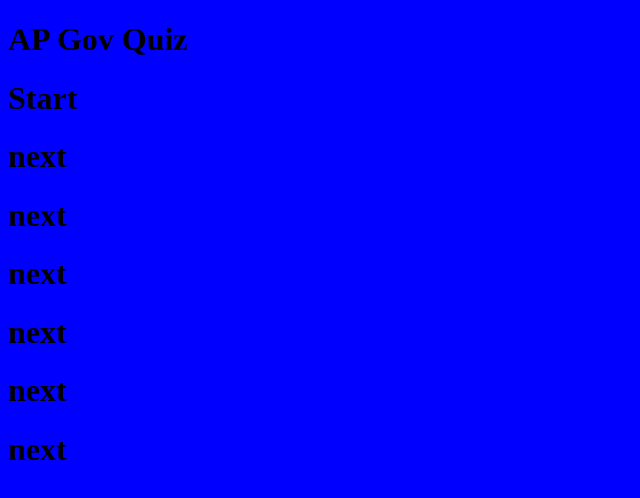
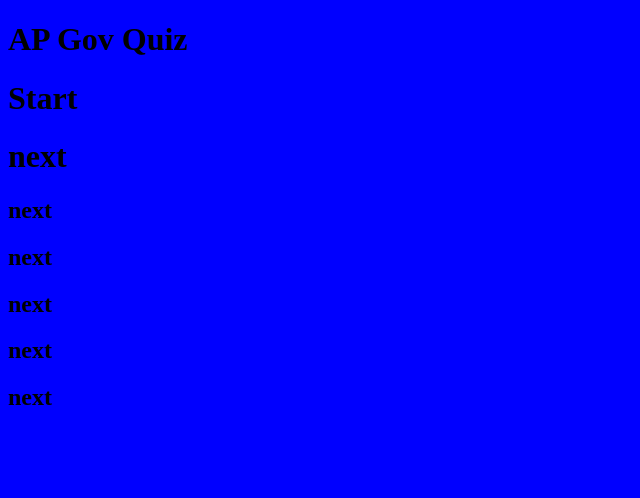
Before and after one commit to ARandomGuy1/Quiz, a plain HTML site: page index.html in a window 1280 px wide. Shown: the whole page, without its empty margins (0-640 px from the left). Drawn offline with nearby package versions, Linux system fonts and the light colour scheme.

Commit message:
Update index.html

```diff
--- a/index.html
+++ b/index.html
@@ -52,10 +52,10 @@
 			<li id = "64"></li>
 		</ul>
 		<h1 id = "next"> next </h1>
-		<h1 id = "next1"> next </h1>
-		<h1 id = "next2"> next </h1>
-		<h1 id = "next3"> next </h1>
-		<h1 id = "next4"> next </h1>
-		<h1 id = "next5"> next </h1>
+		<h2 id = "next1"> next </h2>
+		<h2 id = "next2"> next </h2>
+		<h2 id = "next3"> next </h2>
+		<h2 id = "next4"> next </h2>
+		<h2 id = "next5"> next </h2>
 	</body>
 </html>
```
